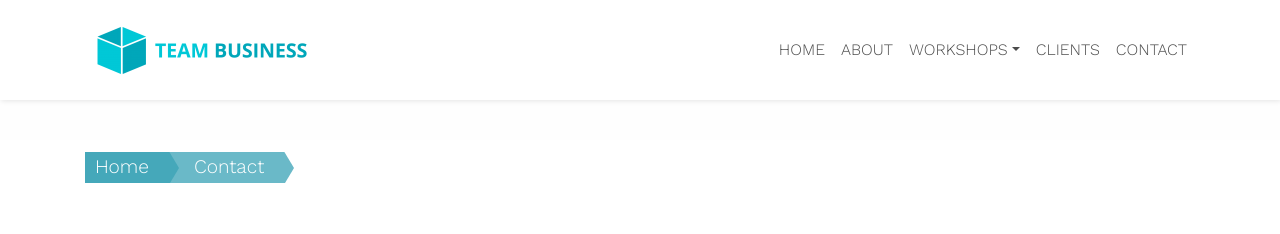
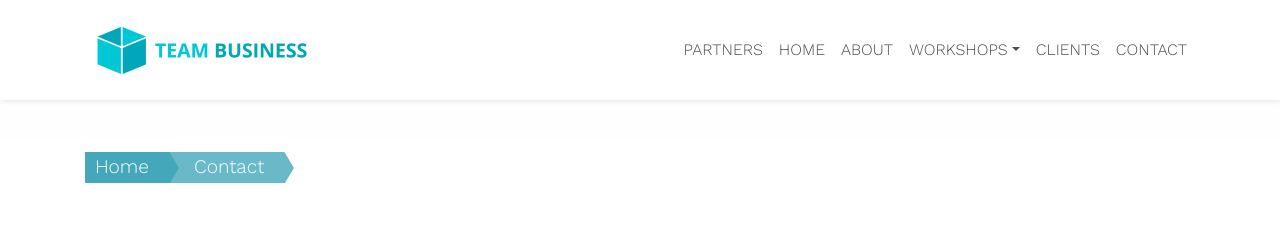
Before and after one commit to zac-heisey/team-business, a Jekyll site: the page built from _pages/contact.md, in a window 1280 px wide. Shown: the top 234 px of the page. Built offline with Jekyll 4.4.1, drawn with Linux system fonts in a browser that asks for light colours.

Commit message:
Update from Forestry.io Lara Azzam updated _data/menu.yml

```diff
--- a/_data/menu.yml
+++ b/_data/menu.yml
@@ -1,5 +1,8 @@
 ---
 items:
+- title: Partners
+  url: ''
+  sub-items: []
 - title: Home
   url: "/"
   sub-items: []
```
